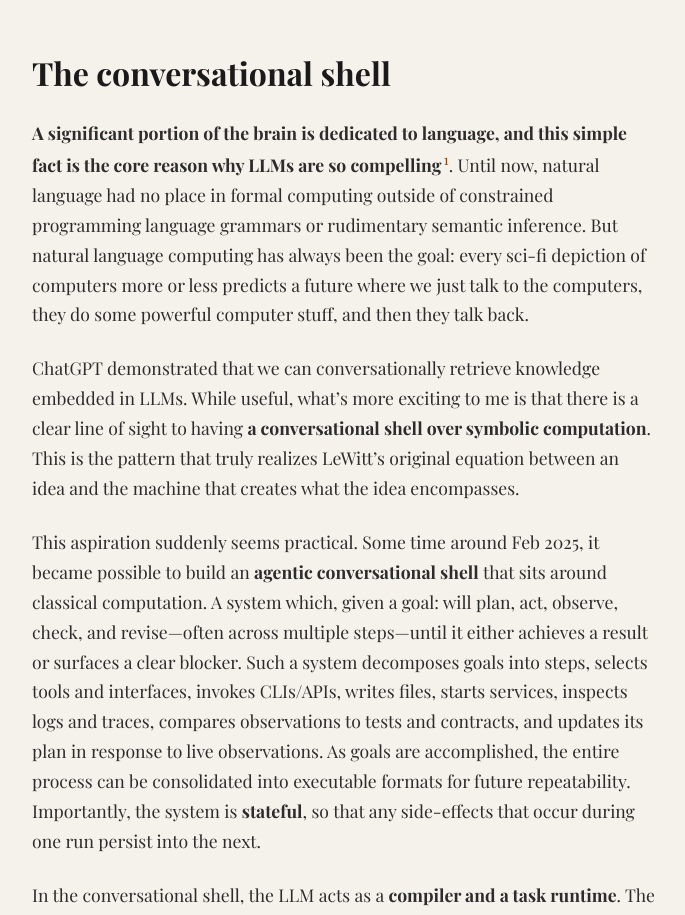
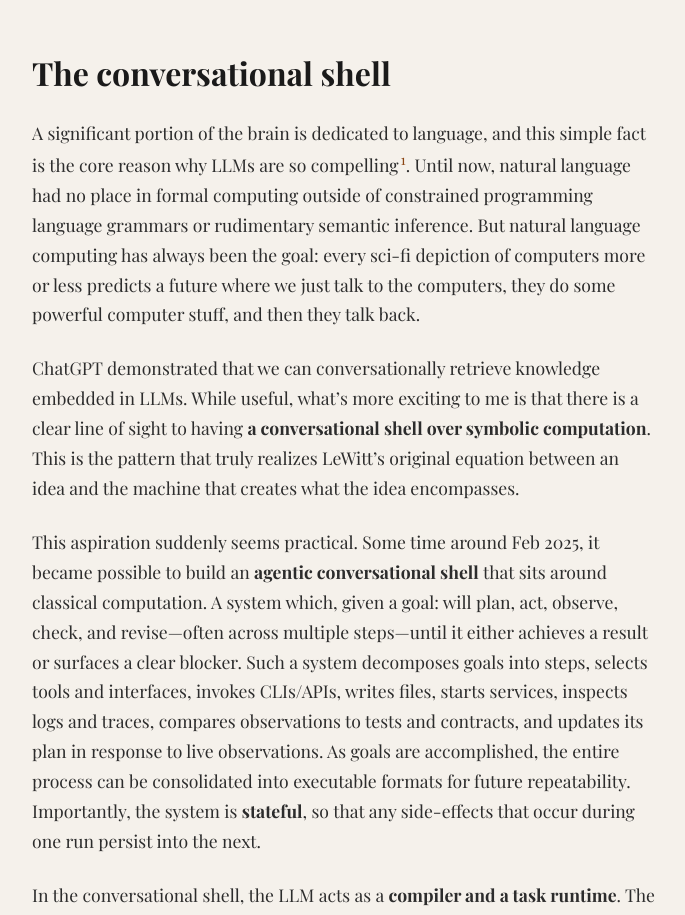
Before and after one commit to kousun12/computing-site, a React (Vite) app: page / in a window 1280 px wide. Shown: the part 3155-4070 px from the top of the page, without its empty margins (296-981 px from the left). Built offline with nearby package versions, Linux system fonts and the light colour scheme.

Commit message:
--wip-- [skip ci]

```diff
--- a/src/App.tsx
+++ b/src/App.tsx
@@ -35,7 +35,7 @@ export default function App() {
 
       <h2>The conversational shell</h2>
 
-      <p><strong>A significant portion of the brain is dedicated to language, and this simple fact is the core reason why LLMs are so compelling</strong><sup className="footnote-ref"><a href="#fn1" id="fnref1">1</a></sup>. Until now, natural language had no place in formal computing outside of constrained programming language grammars or rudimentary semantic inference. But natural language computing has always been the goal: every sci-fi depiction of computers more or less predicts a future where we just talk to the computers, they do some powerful computer stuff, and then they talk back.</p>
+      <p>A significant portion of the brain is dedicated to language, and this simple fact is the core reason why LLMs are so compelling<sup className="footnote-ref"><a href="#fn1" id="fnref1">1</a></sup>. Until now, natural language had no place in formal computing outside of constrained programming language grammars or rudimentary semantic inference. But natural language computing has always been the goal: every sci-fi depiction of computers more or less predicts a future where we just talk to the computers, they do some powerful computer stuff, and then they talk back.</p>
 
       <p>ChatGPT demonstrated that we can conversationally retrieve knowledge embedded in LLMs. While useful, what’s more exciting to me is that there is a clear line of sight to having <strong>a conversational shell over symbolic computation</strong>. This is the pattern that truly realizes LeWitt’s original equation between an idea and the machine that creates what the idea encompasses.</p>
 
```
